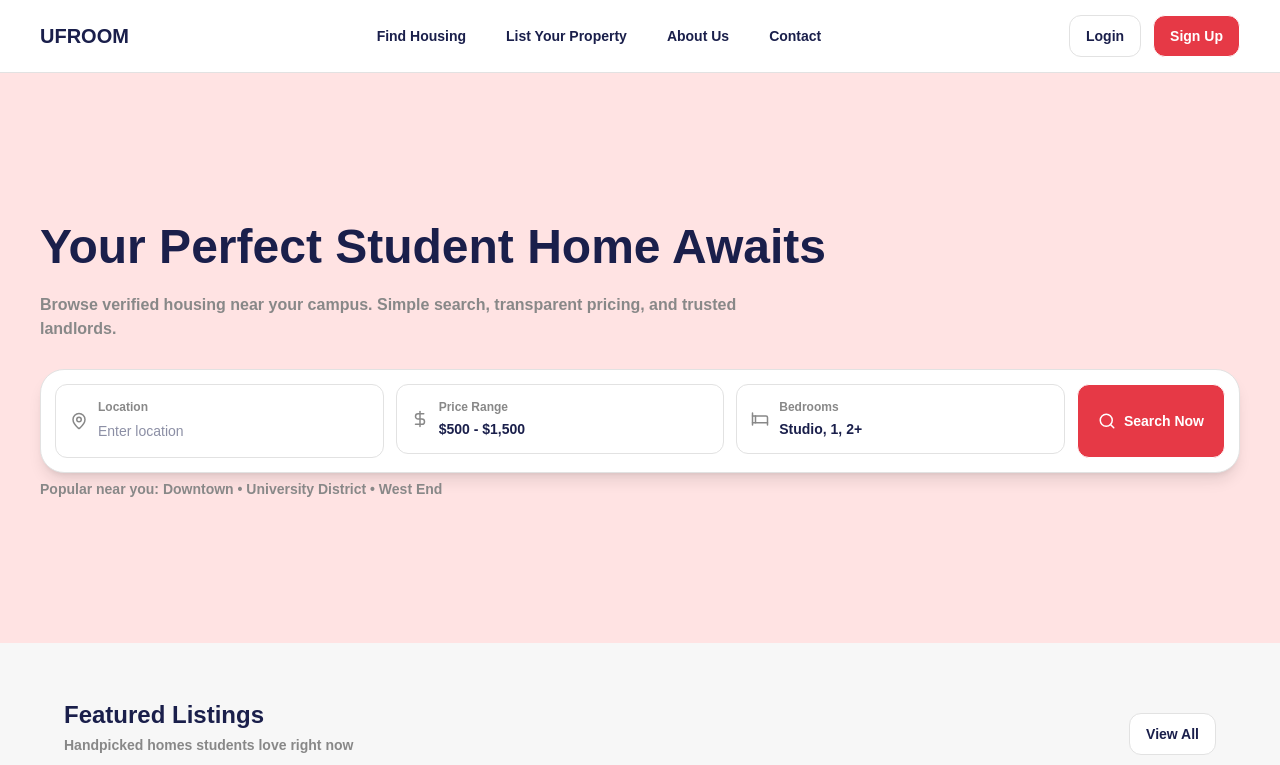
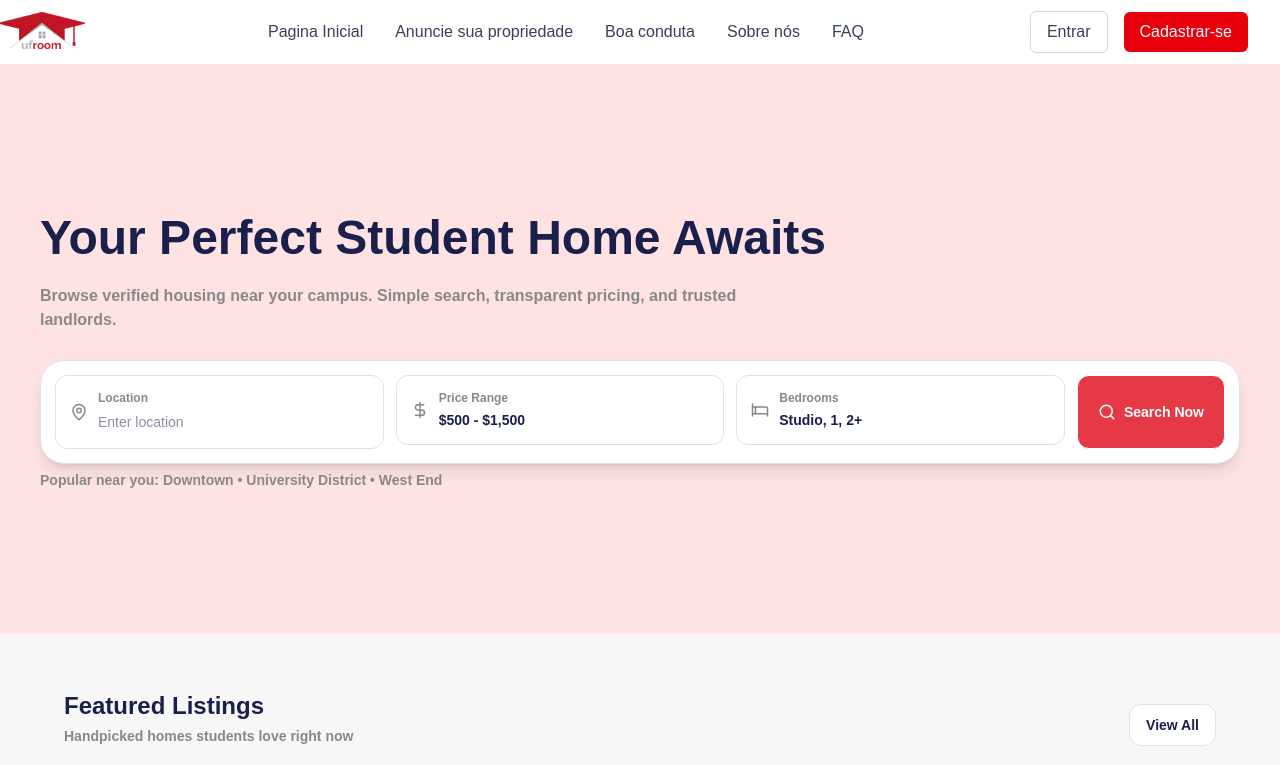
Before and after one commit to DuarteDvv/UFRoom, a Next.js app in the folder apps/web/: page /homepage in a window 1280 px wide. Shown: the top 765 px of the page. Built offline with nearby package versions, Linux system fonts and the light colour scheme; grey boxes are pictures that could not be loaded.

Commit message:
Header import

```diff
--- a/apps/web/src/app/homepage/page.tsx
+++ b/apps/web/src/app/homepage/page.tsx
@@ -1,61 +1,18 @@
 "use client";
 
 import { useRouter } from "next/navigation";
-// useRouter permite navegação programática entre páginas.
 import { useState } from "react";
-// useState cria uma variável reativa dentro do componente.
-// Ler: form,
-// Atualizar: setForm(novoValor)
-// Quando atualiza, a tela é re-renderizada automaticamente.
-
 import Image from "next/image";
-// Componente de imagem do Next.js, otimizado para performance.
-
 import { useAuth } from "../../global-contexts/authcontext";
-
-
-
 import { MapPin, DollarSign, Bed, Search, MessageCircle, Key, Twitter, Instagram, Facebook } from "lucide-react";
+import Header from '../../components/Header';
 
 export default function Homepage() {
   return (
+  <div>
+   {/* Header */}
+    <Header />
     <div className="min-h-screen bg-housing-appBg">
-      {/* Header */}
-      <header className="bg-white border-b border-housing-lightGray">
-        <div className="max-w-7xl mx-auto px-5 md:px-10">
-          <div className="flex items-center justify-between h-[72px]">
-            {/* Logo placeholder - will be replaced with actual logo */}
-            <div className="text-xl font-bold text-housing-navy">UFROOM</div>
-
-            {/* Navigation */}
-            <nav className="hidden md:flex items-center space-x-5">
-              <a href="#" className="px-2.5 py-2 text-sm font-bold text-housing-navy hover:bg-gray-50 rounded-md">
-                Find Housing
-              </a>
-              <a href="#" className="px-2.5 py-2 text-sm font-bold text-housing-navy hover:bg-gray-50 rounded-md">
-                List Your Property
-              </a>
-              <a href="#" className="px-2.5 py-2 text-sm font-bold text-housing-navy hover:bg-gray-50 rounded-md">
-                About Us
-              </a>
-              <a href="#" className="px-2.5 py-2 text-sm font-bold text-housing-navy hover:bg-gray-50 rounded-md">
-                Contact
-              </a>
-            </nav>
-
-            {/* Auth Buttons */}
-            <div className="flex items-center gap-3">
-              <button className="px-4 py-2.5 text-sm font-bold text-housing-navy border border-housing-lightGray rounded-xl hover:bg-gray-50">
-                Login
-              </button>
-              <button className="px-4 py-2.5 text-sm font-bold text-white bg-housing-red border border-housing-red rounded-xl hover:bg-red-700">
-                Sign Up
-              </button>
-            </div>
-          </div>
-        </div>
-      </header>
-
         {/* Hero Section */}
         <section className="bg-housing-pink px-5 md:px-10 py-18">
           <div className="max-w-7xl mx-auto">
@@ -394,5 +351,6 @@ export default function Homepage() {
           </div>
         </footer>
       </div>
+    </div>
   );
 }
```
Lines whose indentation alone changed are shown as unchanged.
